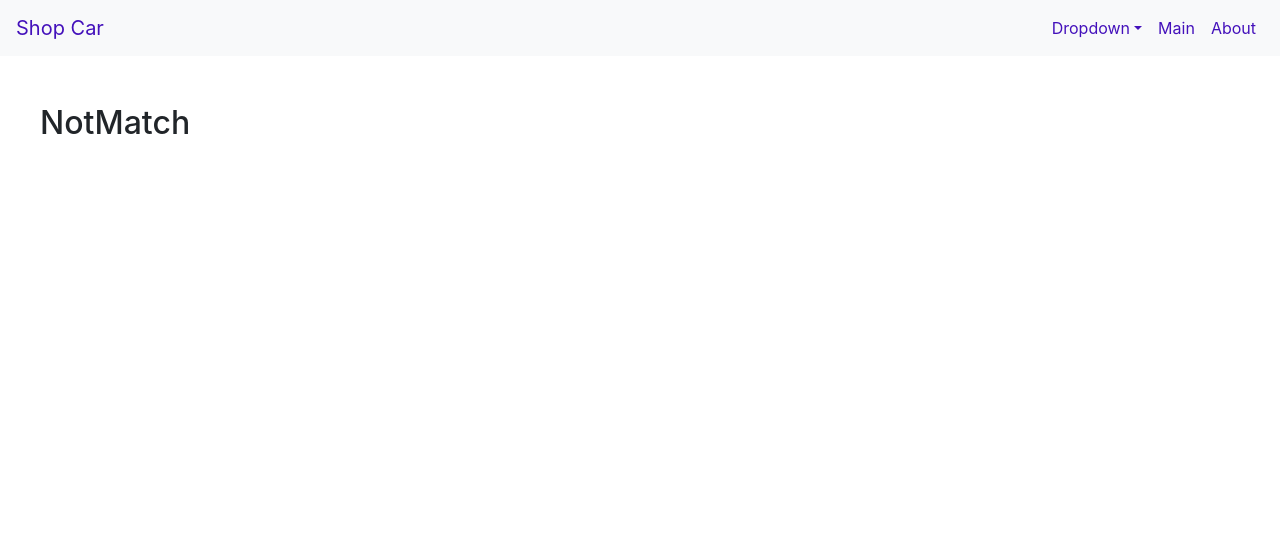
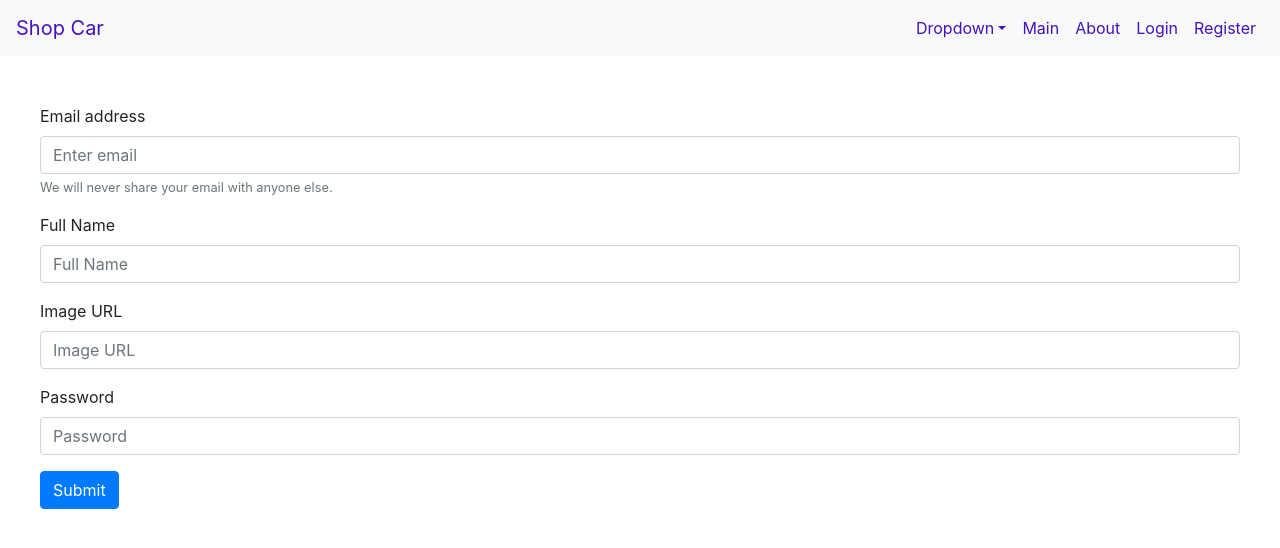
Before and after one commit to kine1991/react-shop, a React (Create React App) app: page /register in a window 1280 px wide. Shown: the top 548 px of the page. Built offline with nearby package versions, Linux system fonts and the light colour scheme; no server answers.

Commit message:
commit 7

```diff
--- a/package.json
+++ b/package.json
@@ -22,6 +22,7 @@
     "react-bootstrap": "^1.0.0-beta.16",
     "react-bootstrap-multiselect": "^2.4.1",
     "react-dom": "^16.12.0",
+    "react-hook-form": "^4.6.2",
     "react-redux": "^7.1.3",
     "react-router-dom": "^5.1.2",
     "react-scripts": "3.3.0",
--- a/src/App.tsx
+++ b/src/App.tsx
@@ -6,6 +6,8 @@ import MainComponent from './main/main.component';
 import CustomLayoutComponent from './helper/component/custom-layout/custom-layout.component';
 import CatalogComponent from './catalog/catalog.component';
 import ProductComponent from './catalog/product/product.component';
+import LoginComponent from './auth/login/login.component';
+import RegisterComponent from './auth/register/register.component';
 // import Button from 'react-bootstrap/Button'
 
 const App: React.FunctionComponent = () => {
@@ -15,6 +17,8 @@ const App: React.FunctionComponent = () => {
       <CustomLayoutComponent>
         <Switch>
           <Route exact path="/" component={MainComponent} />
+          <Route path="/login" component={LoginComponent} />
+          <Route path="/register" component={RegisterComponent} />
           <Route exact path="/catalog/:categoryId" component={CatalogComponent} />
           <Route exact path="/catalog/:categoryId/:productId" component={ProductComponent} />
           <Route path="/about" component={() => <h1>About</h1>} />
--- /dev/null
+++ b/src/auth/login/login.component.tsx
@@ -0,0 +1,32 @@
+import React from 'react';
+import { useForm } from 'react-hook-form';
+
+import Form from 'react-bootstrap/Form';
+import Button from 'react-bootstrap/Button';
+
+const LoginComponent = () => {
+  const { register, handleSubmit } = useForm();
+  const onSubmit = data => {
+    console.log('data');
+    console.log(data);
+  };
+  return (
+    <Form onSubmit={handleSubmit(onSubmit)}>
+      <Form.Group controlId="formBasicEmail">
+        <Form.Label>Email address</Form.Label>
+        <Form.Control type="email" name="email" ref={register} placeholder="Enter email" />
+        <Form.Text className="text-muted">We will never share your email with anyone else.</Form.Text>
+      </Form.Group>
+
+      <Form.Group controlId="formBasicPassword">
+        <Form.Label>Password</Form.Label>
+        <Form.Control name="password" ref={register} type="password" placeholder="Password" />
+      </Form.Group>
+      <Button variant="primary" type="submit">
+        Submit
+      </Button>
+    </Form>
+  );
+};
+
+export default LoginComponent;
--- /dev/null
+++ b/src/auth/register/register.component.tsx
@@ -0,0 +1,44 @@
+import React from 'react';
+import { useForm } from 'react-hook-form';
+
+import { auth, firestore } from '../../firebase/firebase.utils';
+import Form from 'react-bootstrap/Form';
+import Button from 'react-bootstrap/Button';
+
+const RegisterComponent = () => {
+  const { register, handleSubmit } = useForm();
+  const onSubmit = data => {
+    console.log('data');
+    console.log(data);
+
+    // auth.createUserWithEmailAndPassword()
+  };
+  return (
+    <Form onSubmit={handleSubmit(onSubmit)}>
+      <Form.Group controlId="formBasicEmail">
+        <Form.Label>Email address</Form.Label>
+        <Form.Control type="email" name="email" ref={register} placeholder="Enter email" />
+        <Form.Text className="text-muted">We will never share your email with anyone else.</Form.Text>
+      </Form.Group>
+
+      <Form.Group controlId="formBasicPassword">
+        <Form.Label>Full Name</Form.Label>
+        <Form.Control name="fullName" ref={register} type="text" placeholder="Full Name" />
+      </Form.Group>
+      <Form.Group controlId="formBasicPassword">
+        <Form.Label>Image URL</Form.Label>
+        <Form.Control name="imageUrl" ref={register} type="text" placeholder="Image URL" />
+      </Form.Group>
+
+      <Form.Group controlId="formBasicPassword">
+        <Form.Label>Password</Form.Label>
+        <Form.Control name="password" ref={register} type="password" placeholder="Password" />
+      </Form.Group>
+      <Button variant="primary" type="submit">
+        Submit
+      </Button>
+    </Form>
+  );
+};
+
+export default RegisterComponent;
--- a/src/header/header.component.tsx
+++ b/src/header/header.component.tsx
@@ -18,6 +18,8 @@ const HeaderComponent: React.FunctionComponent = () => {
             </NavDropdown>
             <Nav.Link as={Link} to="/">Main</Nav.Link>
             <Nav.Link as={Link} to="/about">About</Nav.Link>
+            <Nav.Link as={Link} to="/login">Login</Nav.Link>
+            <Nav.Link as={Link} to="/register">Register</Nav.Link>
           </Nav>
         </Navbar.Collapse>
       </Navbar>
--- a/src/redux/user/user.reducer.js
+++ b/src/redux/user/user.reducer.js
@@ -1,3 +1,5 @@
+import {  } from './user.types'
+
 const INITIAL_STATE = {
   items: 'ggg222'
 };
--- /dev/null
+++ b/src/redux/user/user.types.js
@@ -0,0 +1,10 @@
+const userTypes = {
+  LOGIN_START: 'LOGIN_START',
+  LOGIN_SUCCESS: 'LOGIN_SUCCESS',
+  LOGIN_FAILURE: 'LOGIN_FAILURE',
+  REGISTER_START: 'REGISTER_START',
+  REGISTER_SUCCESS: 'REGISTER_SUCCESS',
+  REGISTER_FAILURE: 'REGISTER_FAILURE'
+};
+
+export default userTypes;
```
Also changed, not shown: .eslintrc.js, src/redux/user/user.action.js (added), 1 other file (tests, documents, lock files or other folders).
